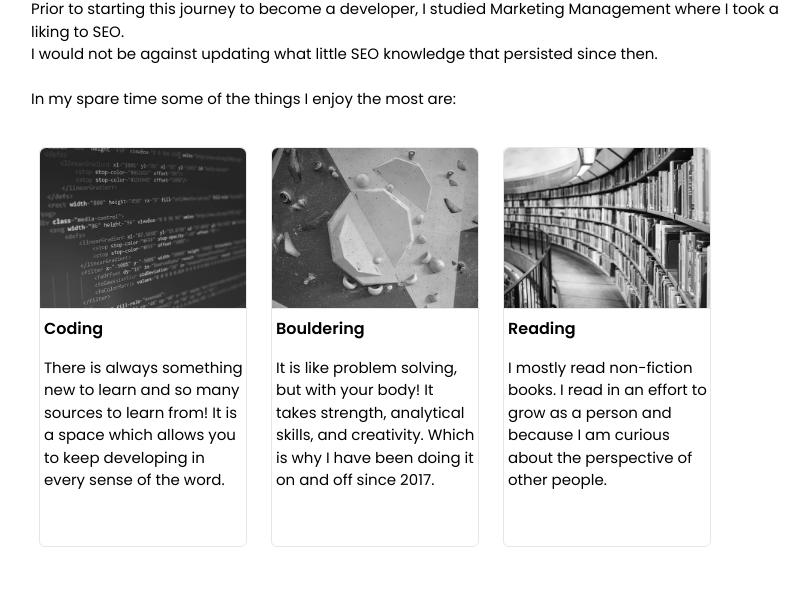
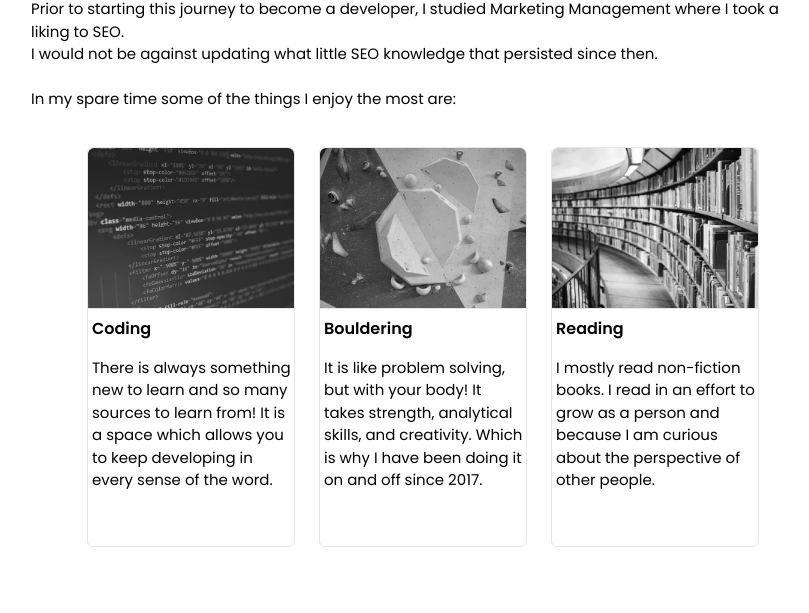
Before and after one commit to clickclickcode/portfolio, a React (Vite) app: page / in a window 1280 px wide. Shown: the part 792-1405 px from the top of the page, without its empty margins (217-1026 px from the left). Built offline with nearby package versions, Linux system fonts and the light colour scheme; no server answers.

Commit message:
adjusting icon size + centering hobbies

```diff
--- a/src/components/AboutMe.jsx
+++ b/src/components/AboutMe.jsx
@@ -8,7 +8,7 @@ export default function AboutMe() {
         <div className="flex flex-col gap-5 mx-12 pt-14" id='about'>
             <h2 className="text-2xl mb-1">About Me</h2>
             <p className="text-[15px]">As a person I am down-to-earth and open-minded. I appreciate opportunities to learn from people smarter than myself.<br/><br/>Prior to starting this journey to become a developer, I studied Marketing Management where I took a liking to SEO.<br/>I would not be against updating what little SEO knowledge that persisted since then.<br/><br/>In my spare time some of the things I enjoy the most are:</p>
-            <div className="flex items-center gap-6 py-4 px-2 overflow-scroll">
+            <div className="flex items-center gap-6 py-4 px-2 overflow-scroll md:justify-center">
                 {hobbies.map(hobby => (
                     <HobbyCard key={hobby.id} hobby={hobby} />
                 ))}
--- a/src/components/ImageAndLinks.jsx
+++ b/src/components/ImageAndLinks.jsx
@@ -8,8 +8,8 @@ export default function ImageAndLinks() {
             {/* md:w-32 */}
             <img src='/images/me.png' alt="My face" className='w-44 md:w-44 rounded-full grayscale'/>
             <div className='flex justify-evenly mt-5 md:my-5'>
-                <a href="https://www.linkedin.com/in/lean-kenneth-hansen/" target='_blank' className=''><FaLinkedin className='w-10 h-10 md:w-6 md:h-6 mx-auto'/></a>
-                <a href="https://github.com/clickclickcode" target='_blank' className=''><FaGithub className='w-10 h-10 md:w-6 md:h-6 mx-auto'/></a>
+                <a href="https://www.linkedin.com/in/lean-kenneth-hansen/" target='_blank' className=''><FaLinkedin className='w-10 h-10 mx-auto'/></a>
+                <a href="https://github.com/clickclickcode" target='_blank' className=''><FaGithub className='w-10 h-10 mx-auto'/></a>
             </div>
         </div>
     )
```
